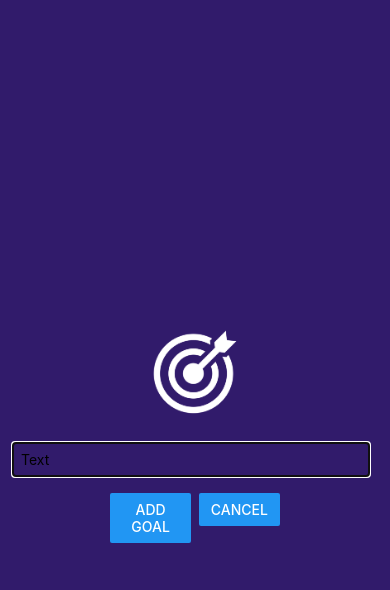
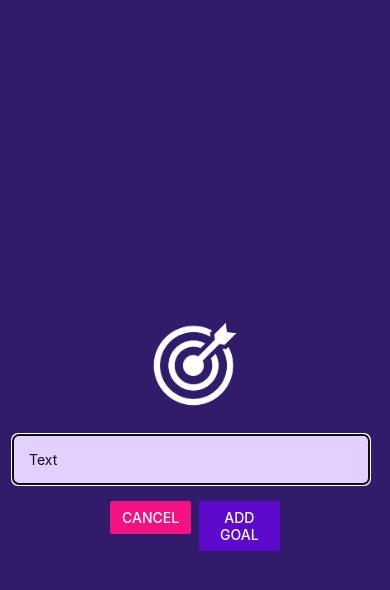
Before and after one commit to black-dev-x/RNBasic, a React Native app: screen / in a window 390 px wide. Both pictures are taken after a click on the button "ADD NEW GOAL". Shown: the top 590 px of the page. Built offline with nearby package versions, Linux system fonts and the light colour scheme.

Commit message:
Add background color and update button styles in app.json and GoalInput.js

```diff
--- a/app.json
+++ b/app.json
@@ -6,6 +6,7 @@
     "orientation": "portrait",
     "icon": "./assets/icon.png",
     "userInterfaceStyle": "light",
+    "backgroundColor": "#1e085a",
     "newArchEnabled": true,
     "splash": {
       "image": "./assets/splash-icon.png",
--- a/components/GoalInput.js
+++ b/components/GoalInput.js
@@ -15,10 +15,10 @@ const GoalInput = ({addGoalHandler, visible, cancel}) => {
         <TextInput value={goal} style={styles.textInput} placeholder='Text' onChangeText={setGoal}></TextInput>
         <View style={styles.buttonContainer}>
           <View style={styles.button}>
-            <Button onPress={addGoal} title='Add Goal'></Button>
+            <Button title='Cancel' onPress={cancel} color='#f31282'></Button>
           </View>
           <View style={styles.button}>
-            <Button title='Cancel' onPress={cancel}></Button>
+            <Button onPress={addGoal} title='Add Goal' color='#5e0acc'></Button>
           </View>
         </View>
       </View>
@@ -51,9 +51,12 @@ const styles = StyleSheet.create({
   },
   textInput: {
     borderWidth: 1,
-    borderColor: '#ccc',
+    borderColor: '#e4d0ff',
+    backgroundColor: '#e4d0ff',
+    borderRadius: 6,
+    color: '#120438',
     width: '100%',
     marginRight: 8,
-    padding: 8,
+    padding: 16,
   },
 });
```
